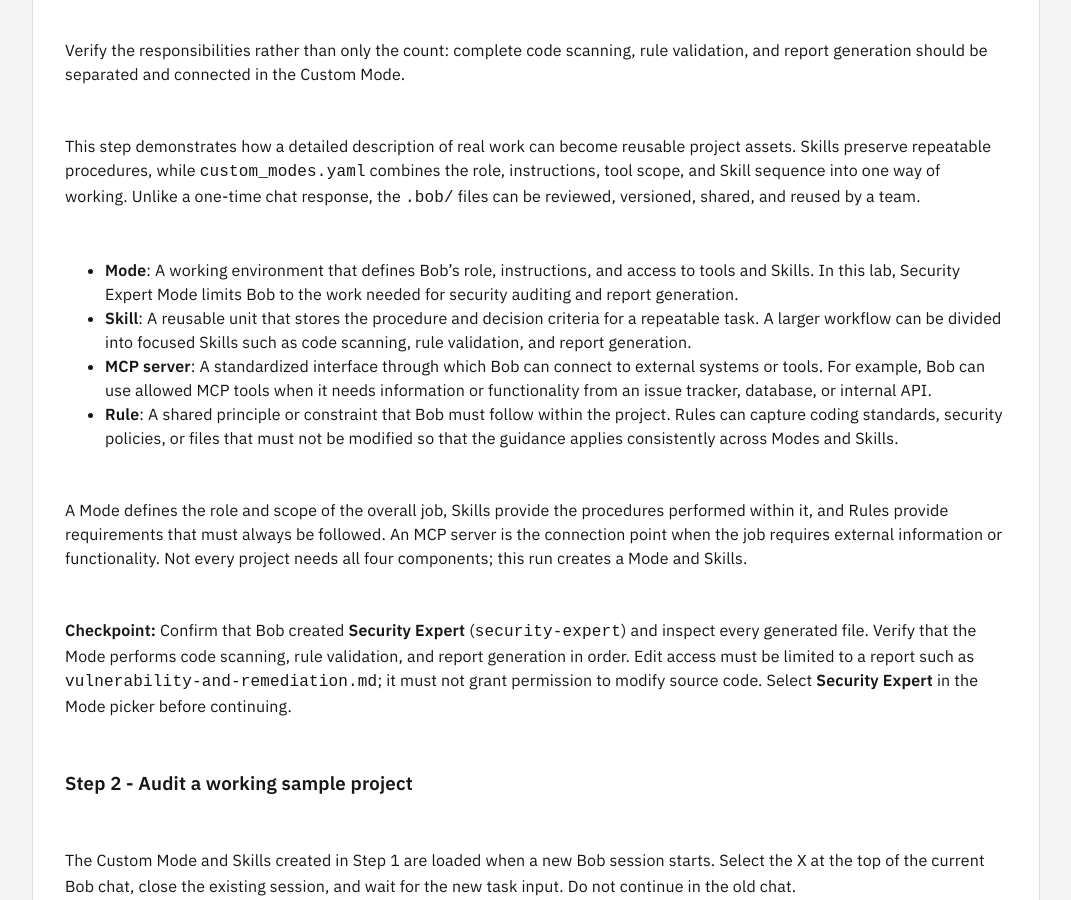
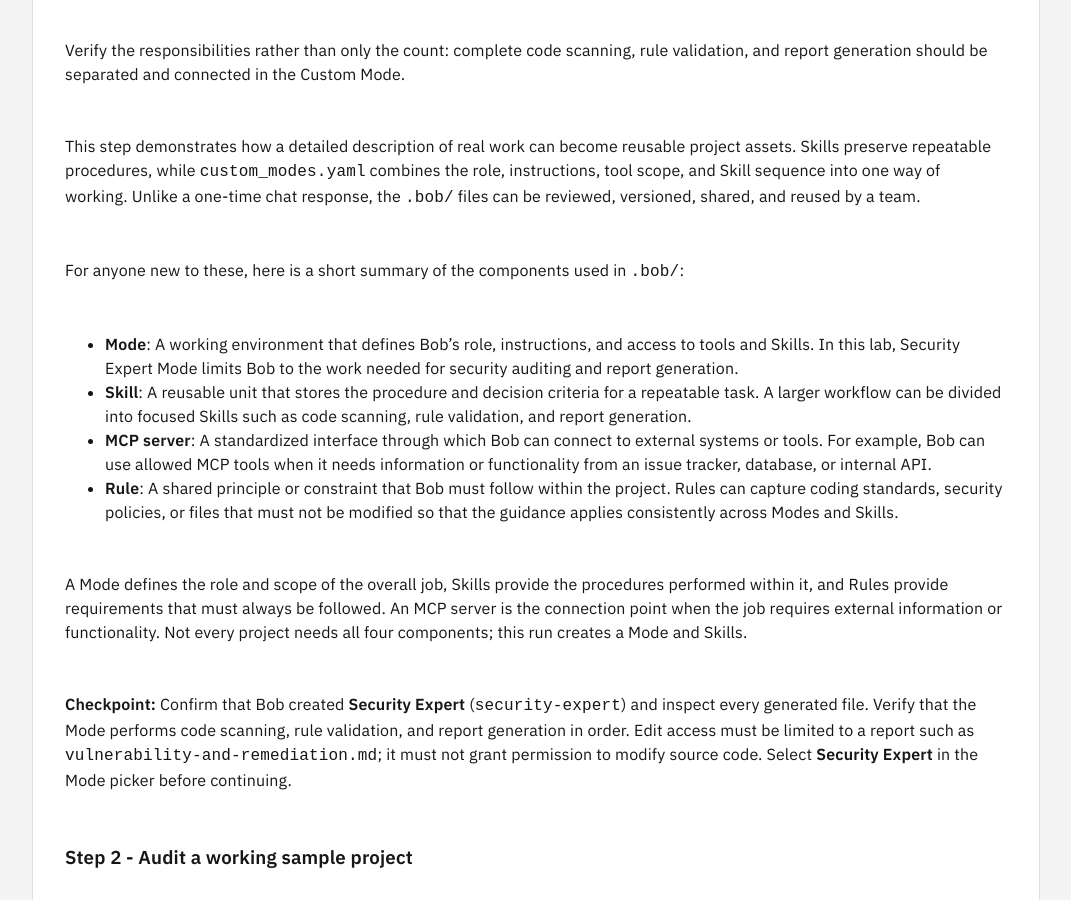
Before and after one commit to ce-aie-labs/bob-labs, a Jekyll site: the page built from _labs_en/bob-features/security-expert-mode.md, in a window 1280 px wide and 900 px high, scrolled down 3045 px. Shown: the whole window, without its empty margins (104-1175 px from the left). Built offline with Jekyll 4.4.1, drawn with Linux system fonts in a browser that asks for light colours.

Commit message:
Add lead-in line before the component glossary in the EN lab
The Korean file introduces the Mode/Skill/MCP/Rule bullets with a lead-in
sentence; the English file dropped straight into the list. Add the parallel
lead-in so the two languages match.

```diff
--- a/_labs_en/bob-features/security-expert-mode.md
+++ b/_labs_en/bob-features/security-expert-mode.md
@@ -108,6 +108,7 @@ Verify the responsibilities rather than only the count: complete code scanning,
 
 This step demonstrates how a detailed description of real work can become reusable project assets. Skills preserve repeatable procedures, while `custom_modes.yaml` combines the role, instructions, tool scope, and Skill sequence into one way of working. Unlike a one-time chat response, the `.bob/` files can be reviewed, versioned, shared, and reused by a team.
 
+For anyone new to these, here is a short summary of the components used in `.bob/`:
 
 - **Mode**: A working environment that defines Bob's role, instructions, and access to tools and Skills. In this lab, Security Expert Mode limits Bob to the work needed for security auditing and report generation.
 - **Skill**: A reusable unit that stores the procedure and decision criteria for a repeatable task. A larger workflow can be divided into focused Skills such as code scanning, rule validation, and report generation.
```
